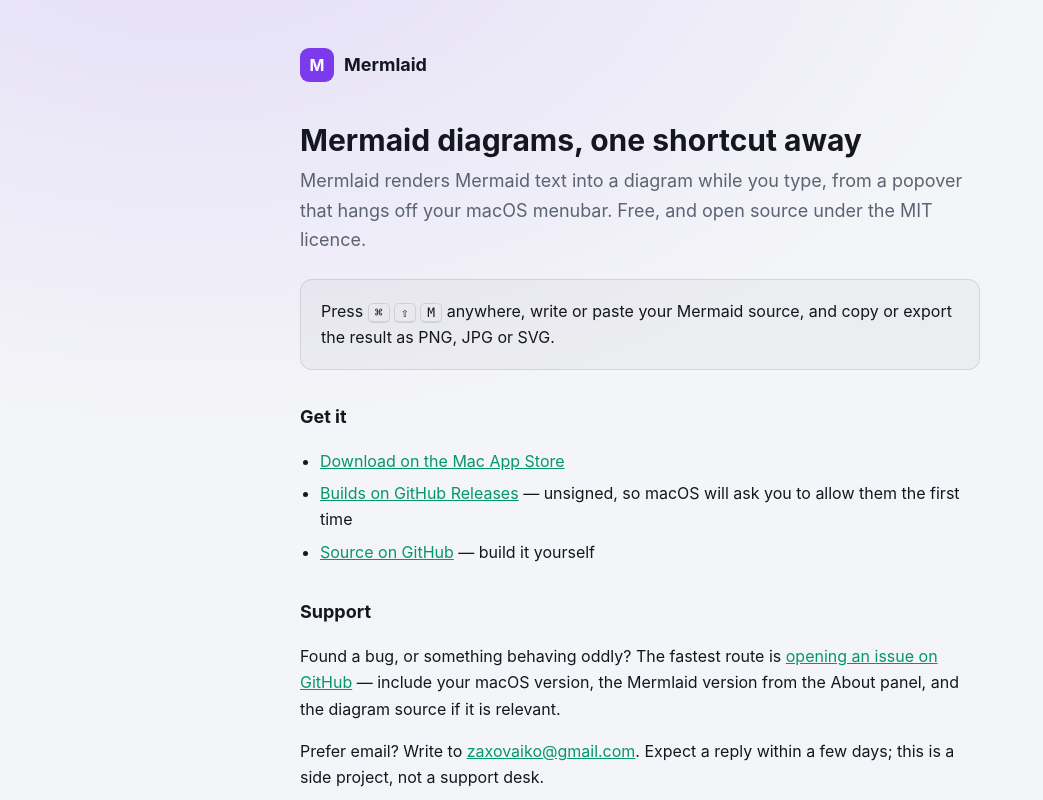
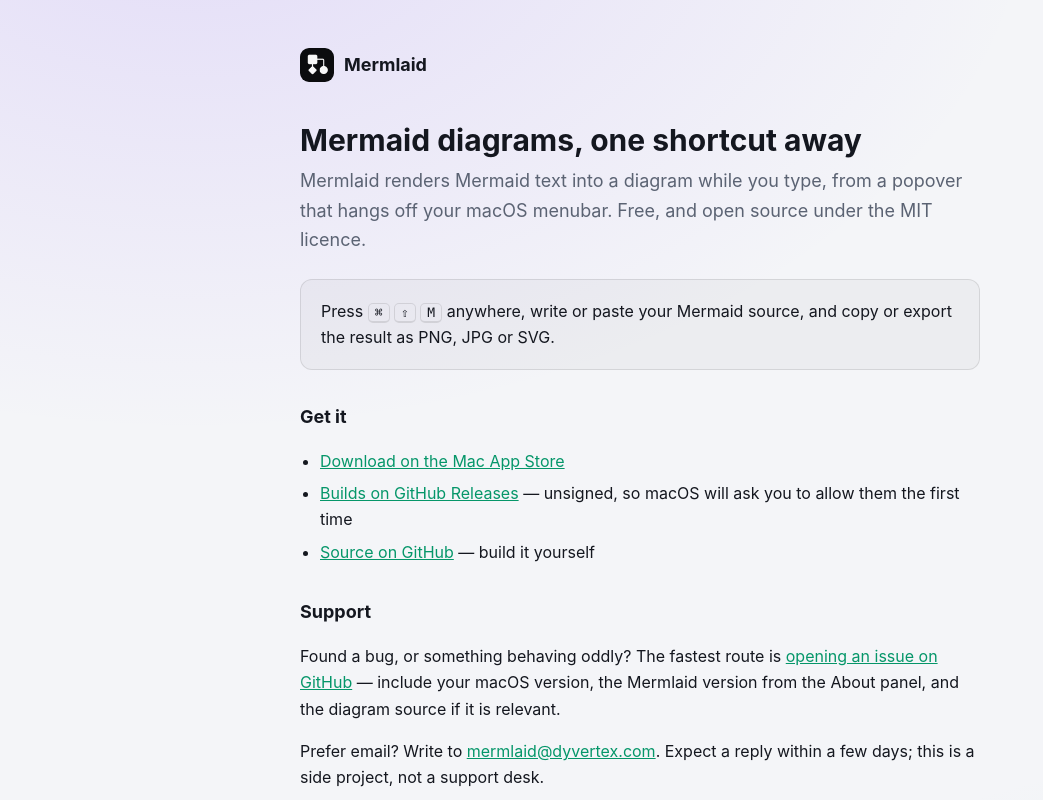
Before and after one commit to zaxovaiko/mermlaid, a website built with Vite: page docs/index.html in a window 1280 px wide. Shown: the top 800 px of the page, without its empty margins (0-1043 px from the left). Built offline with nearby package versions, Linux system fonts and the light colour scheme.

Commit message:
docs: use the app icon in the site header and switch contact to mermlaid@dyvertex.com

```diff
--- a/docs/index.html
+++ b/docs/index.html
@@ -8,12 +8,13 @@
       name="description"
       content="Mermlaid renders Mermaid diagrams live from a macOS menubar popover. Free and open source."
     />
+    <link rel="icon" href="icon.png" />
     <link rel="stylesheet" href="style.css" />
   </head>
   <body>
     <main>
       <header class="site">
-        <span class="mark">M</span>
+        <img class="mark" src="icon.png" alt="" width="34" height="34" />
         <a href="/">Mermlaid</a>
       </header>
 
@@ -47,7 +48,7 @@
         macOS version, the Mermlaid version from the About panel, and the diagram source if it is relevant.
       </p>
       <p>
-        Prefer email? Write to <a href="mailto:zaxovaiko@gmail.com">zaxovaiko@gmail.com</a>. Expect a reply
+        Prefer email? Write to <a href="mailto:mermlaid@dyvertex.com">mermlaid@dyvertex.com</a>. Expect a reply
         within a few days; this is a side project, not a support desk.
       </p>
 
--- a/docs/style.css
+++ b/docs/style.css
@@ -55,11 +55,7 @@
   width: 34px;
   height: 34px;
   border-radius: 9px;
-  background: var(--edge);
-  display: grid;
-  place-items: center;
-  color: #fff;
-  font-weight: 700;
+  display: block;
 }
 
 header.site a {
```
Also changed, not shown: docs/privacy.html (+3 -2 lines), docs/terms.html (+3 -2 lines), docs/icon.png (added).
